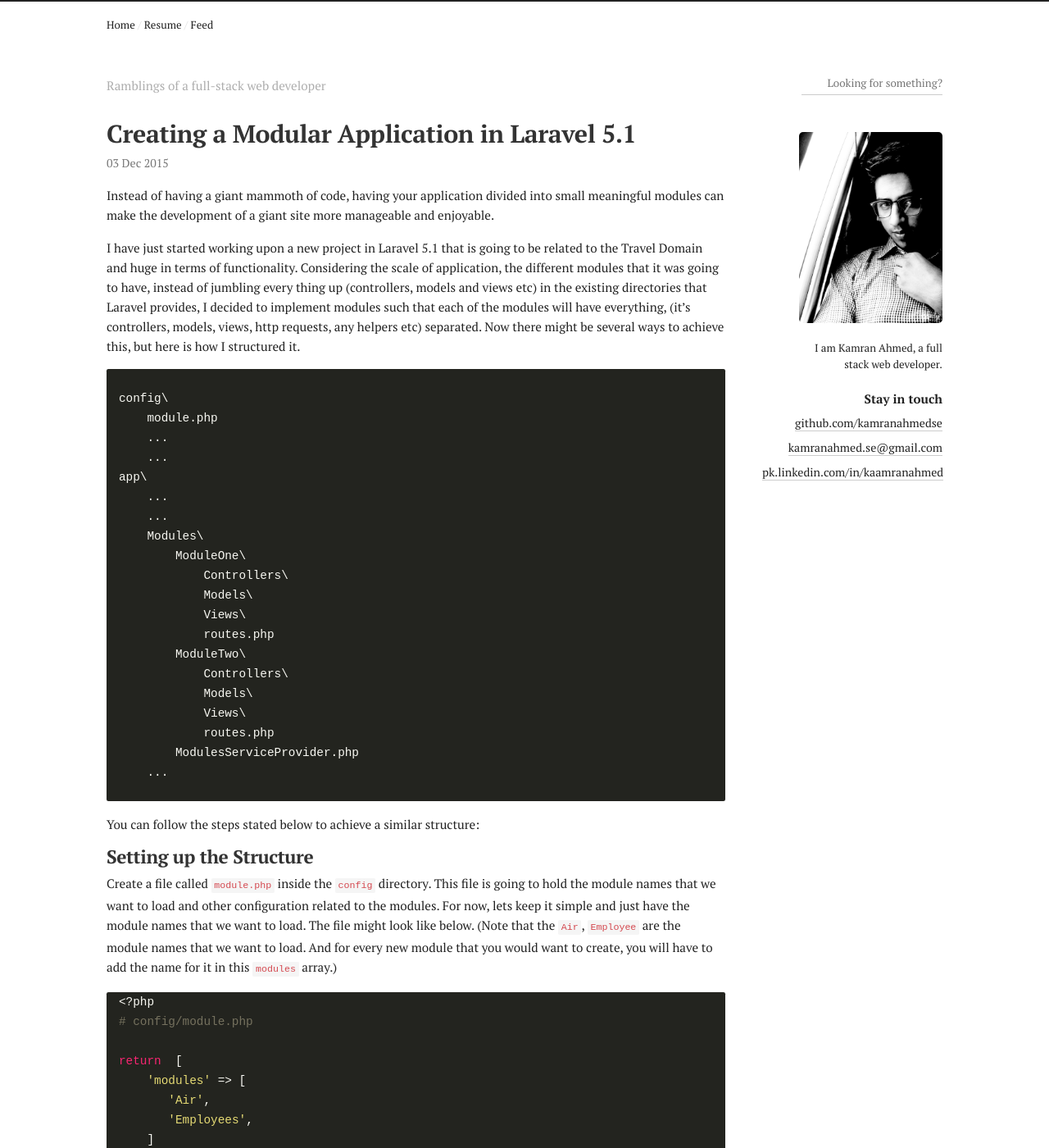
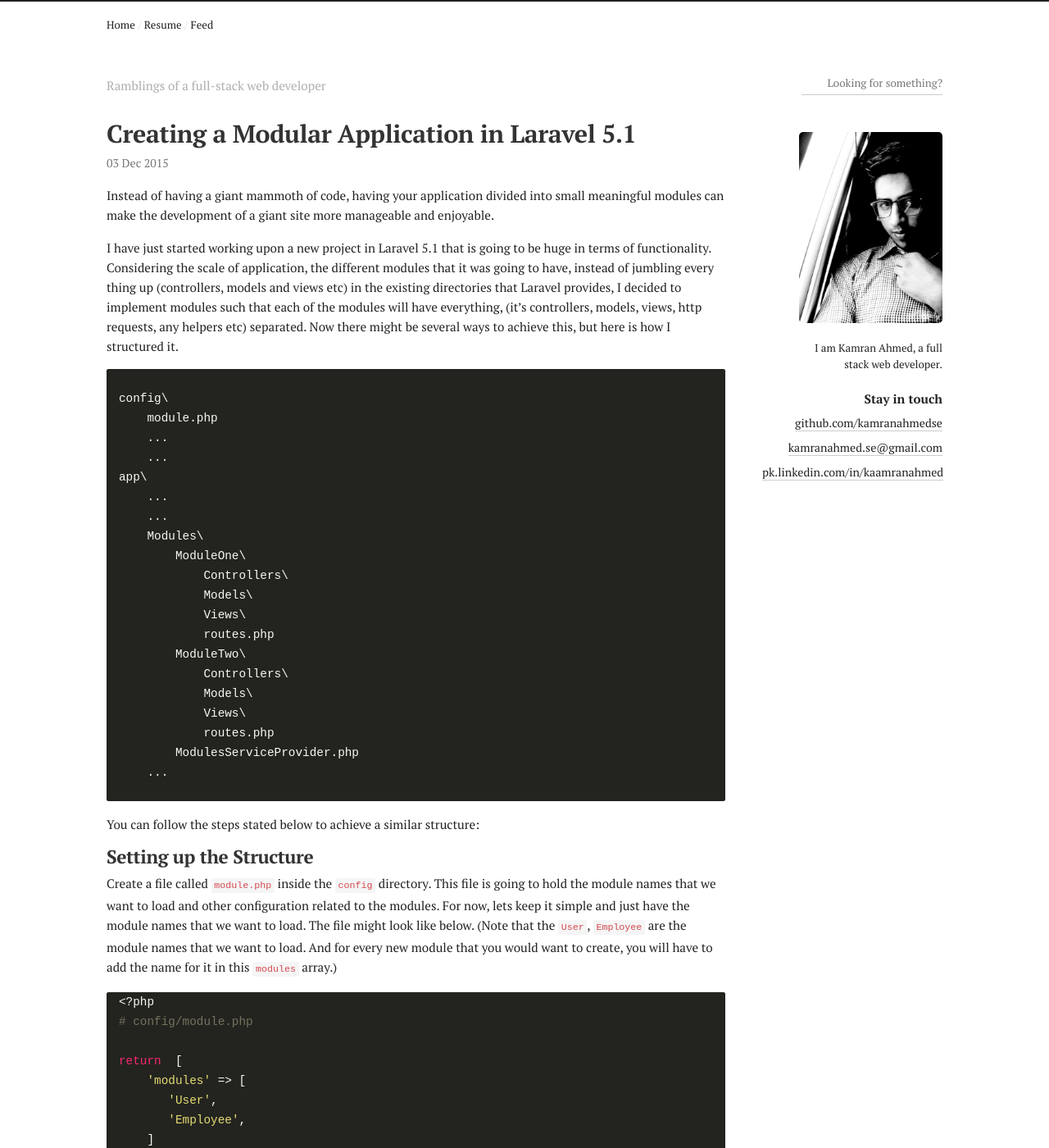
Before and after one commit to kamranahmedse/kamranahmedse.github.io, a Jekyll site: the page built from blog/_posts/2015-12-03-creating-a-modular-application-in-laravel.md, in a window 1280 px wide and 1400 px high. Shown: the whole window at 82% size. Built offline with Jekyll 4.4.1, drawn with Linux system fonts in a browser that asks for light colours; comment, search, counter and statistics services are not loaded; some of the changed text lies outside the part shown.

Commit message:
Fix typos

```diff
--- a/blog/_posts/2015-12-03-creating-a-modular-application-in-laravel.md
+++ b/blog/_posts/2015-12-03-creating-a-modular-application-in-laravel.md
@@ -6,7 +6,7 @@
 
 Instead of having a giant mammoth of code, having your application divided into small meaningful modules can make the development of a giant site more manageable and enjoyable.
 
-I have just started working upon a new project in Laravel 5.1 that is going to be related to the Travel Domain and huge in terms of functionality. Considering the scale of application, the different modules that it was going to have, instead of jumbling every thing up (controllers, models and views etc) in the existing directories that Laravel provides, I decided to implement modules such that each of the modules will have everything, (it's controllers, models, views, http requests, any helpers etc) separated. Now there might be several ways to achieve this, but here is how I structured it.
+I have just started working upon a new project in Laravel 5.1 that is going to be huge in terms of functionality. Considering the scale of application, the different modules that it was going to have, instead of jumbling every thing up (controllers, models and views etc) in the existing directories that Laravel provides, I decided to implement modules such that each of the modules will have everything, (it's controllers, models, views, http requests, any helpers etc) separated. Now there might be several ways to achieve this, but here is how I structured it.
 
 <pre><code class="php">
 config\
@@ -35,32 +35,32 @@
 
 ## Setting up the Structure
 
-Create a file called `module.php` inside the `config` directory. This file is going to hold the module names that we want to load and other configuration related to the modules. For now, lets keep it simple and just have the module names that we want to load. The file might look like below. (Note that the `Air`, `Employee` are the module names that we want to load. And for every new module that you would want to create, you will have to add the name for it in this `modules` array.)
+Create a file called `module.php` inside the `config` directory. This file is going to hold the module names that we want to load and other configuration related to the modules. For now, lets keep it simple and just have the module names that we want to load. The file might look like below. (Note that the `User`, `Employee` are the module names that we want to load. And for every new module that you would want to create, you will have to add the name for it in this `modules` array.)
 
 <pre><code class="php"><?php
 # config/module.php
 
 return  [
     'modules' => [
-       'Air',
-       'Employees',
+       'User',
+       'Employee',
     ]
 ]
 </code></pre>
 
-Create a directory called `Modules` inside the `app` directory. This directory is going to have a separate folder for each of the modules. For example, there can be a folder called `Air`, one called `Employee`, one called `User` so on and so forth.
+Create a directory called `Modules` inside the `app` directory. This directory is going to have a separate folder for each of the modules. For example, there can be a folder called `User`, one called `Employee` so on and so forth.
 
-Let's say that we want to create an `Air` module. In that case, create an `Air` directory at `app\Modules\`. And in this new directory create three directories namely `Controllers`, `Models` and `Views` and a file called `routes.php`. There is nothing special with the module, I mean the `routes.php` file is going to be used exactly how we use the outer `routes.php` file, controllers and models will be same as well. The only thing that you will have to take care about is the namespacing. You will have to make sure that you give proper namespaces to each controller/model that you create. In this case, the controllers will be having the namespace of `App\Modules\Air\Controllers` and for any model, it would be `App\Modules\Air\Models`. The final directory structure may look like the following:
+Let's say that we want to create an `Employee` module. In that case, create an `Employee` directory at `app\Modules\`. And in this new directory create three directories namely `Controllers`, `Models` and `Views` and a file called `routes.php`. There is nothing special with the module, I mean the `routes.php` file is going to be used exactly how we use the outer `routes.php` file, controllers and models will be same as well. The only thing that you will have to take care about is the namespacing. You will have to make sure that you give proper namespaces to each controller/model that you create. In this case, the controllers will be having the namespace of `App\Modules\Employee\Controllers` and for any model, it would be `App\Modules\Employee\Models`. The final directory structure may look like the following:
 
 <pre><code class="bash">
 app\
     Modules\
-        Air\
+        Employee\
             Controllers\
             Models\
             Views\
             routes.php
-        Employee\
+        User\
             Controllers\
             Models\
             Views\
@@ -133,7 +133,7 @@
 Everything is setup now. In order to add a new module, all you have to do is create a folder for the module inside the `App\Modules\` directory, place your controllers, models, views and routes in this directory, register this module name in the `config\module.php` and your module has been registered with Laravel. Using the controllers and models is the same that is how you use any outer controller or model i.e. by specifying the correct namespace. But for loading views, what you have to do is call a view like: `ModuleName::viewname` e.g.
 
 <pre><code class="php">
-return view('Air::dummy');
+return view('Employee::dummy');
 </code></pre>
 
 And that sums it up. Do you have any techniques of your own? How do you structure your modules in Laravel? Do not forget to share it with everyone in the comments section below.
```
